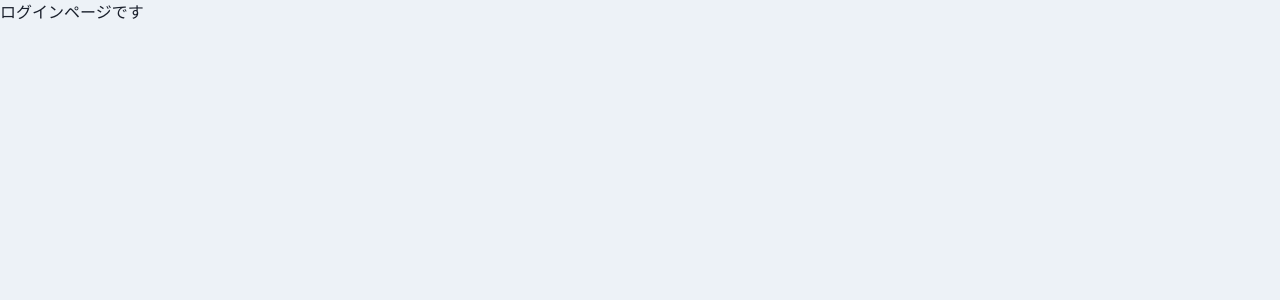
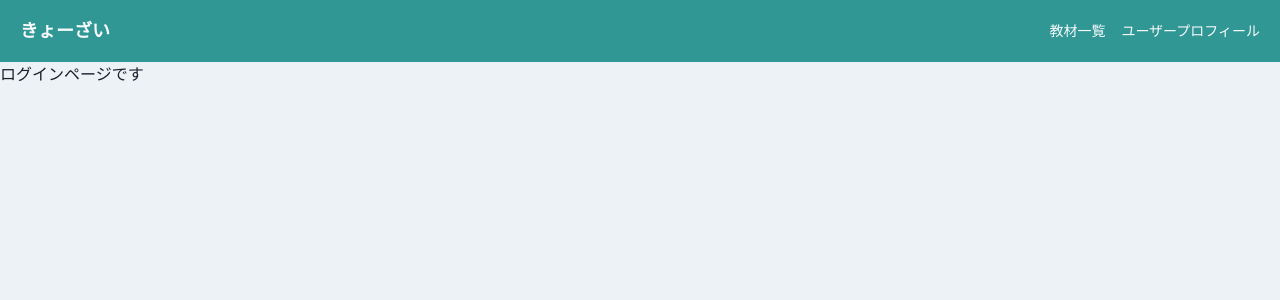
Before and after one commit to sugurufukui/kyo-zai, a React (Create React App) app in the folder front/: page / in a window 1280 px wide. Shown: the top 300 px of the page. Built offline with nearby package versions, Linux system fonts and the light colour scheme.

Commit message:
add: ヘッダーの追加

```diff
--- /dev/null
+++ b/front/src/components/molecules/MenuDrawer.tsx
@@ -0,0 +1,29 @@
+import { FC, memo } from "react";
+import {
+  Button,
+  Drawer,
+  DrawerBody,
+  DrawerContent,
+  DrawerOverlay,
+} from "@chakra-ui/react";
+
+type Props = {
+  isOpen: boolean;
+  onClose: () => void;
+};
+
+export const MenuDrawer: FC<Props> = memo((props) => {
+  const { isOpen, onClose } = props;
+  return (
+    <Drawer placement="right" size="xs" isOpen={isOpen} onClose={onClose}>
+      <DrawerOverlay>
+        <DrawerContent>
+          <DrawerBody p={0} bg="gray.100">
+            <Button w="100%">教材一覧</Button>
+            <Button w="100%">ユーザープロフィール</Button>
+          </DrawerBody>
+        </DrawerContent>
+      </DrawerOverlay>
+    </Drawer>
+  );
+});
--- /dev/null
+++ b/front/src/components/templates/HeaderLayout.tsx
@@ -0,0 +1,17 @@
+import { FC, memo, ReactNode } from "react";
+
+import { Header } from "../organisms/layout/Header";
+
+type Props = {
+  children: ReactNode;
+};
+
+export const HeaderLayout: FC<Props> = memo((props) => {
+  const { children } = props;
+  return (
+    <>
+      <Header />
+      {children}
+    </>
+  );
+});
--- a/front/src/router/Router.tsx
+++ b/front/src/router/Router.tsx
@@ -3,9 +3,11 @@ import { Route, Switch } from "react-router-dom";
 import { Login } from "../components/pages/Login";
 import { homeRoutes } from "./HomeRoutes";
 import { Page404 } from "../components/pages/Page404";
+import { HeaderLayout } from "../components/templates/HeaderLayout";
 
 export const Router: FC = memo(() => {
   return (
+    <HeaderLayout>
       <Switch>
         <Route exact path="/">
           <Login />
@@ -30,5 +32,6 @@ export const Router: FC = memo(() => {
           <Page404 />
         </Route>
       </Switch>
+    </HeaderLayout>
   );
 });
```
Lines whose indentation alone changed are shown as unchanged.
